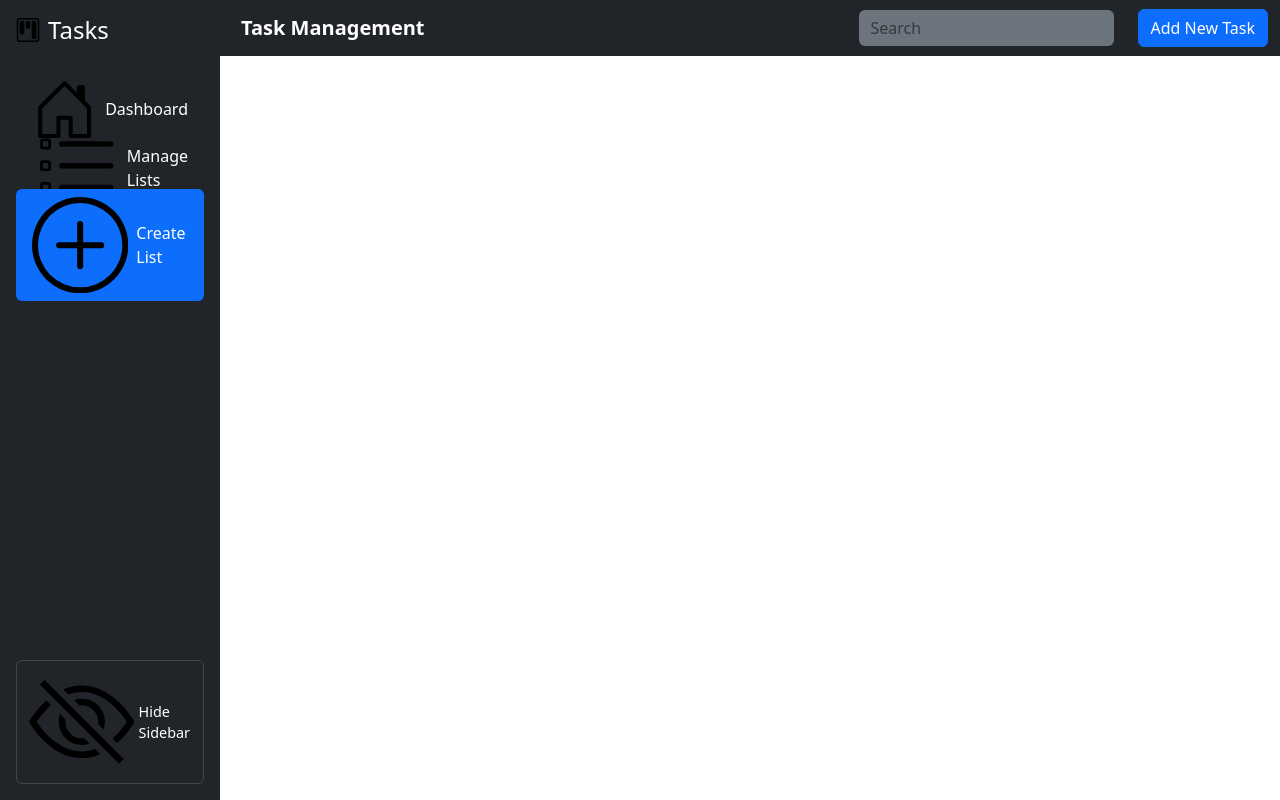
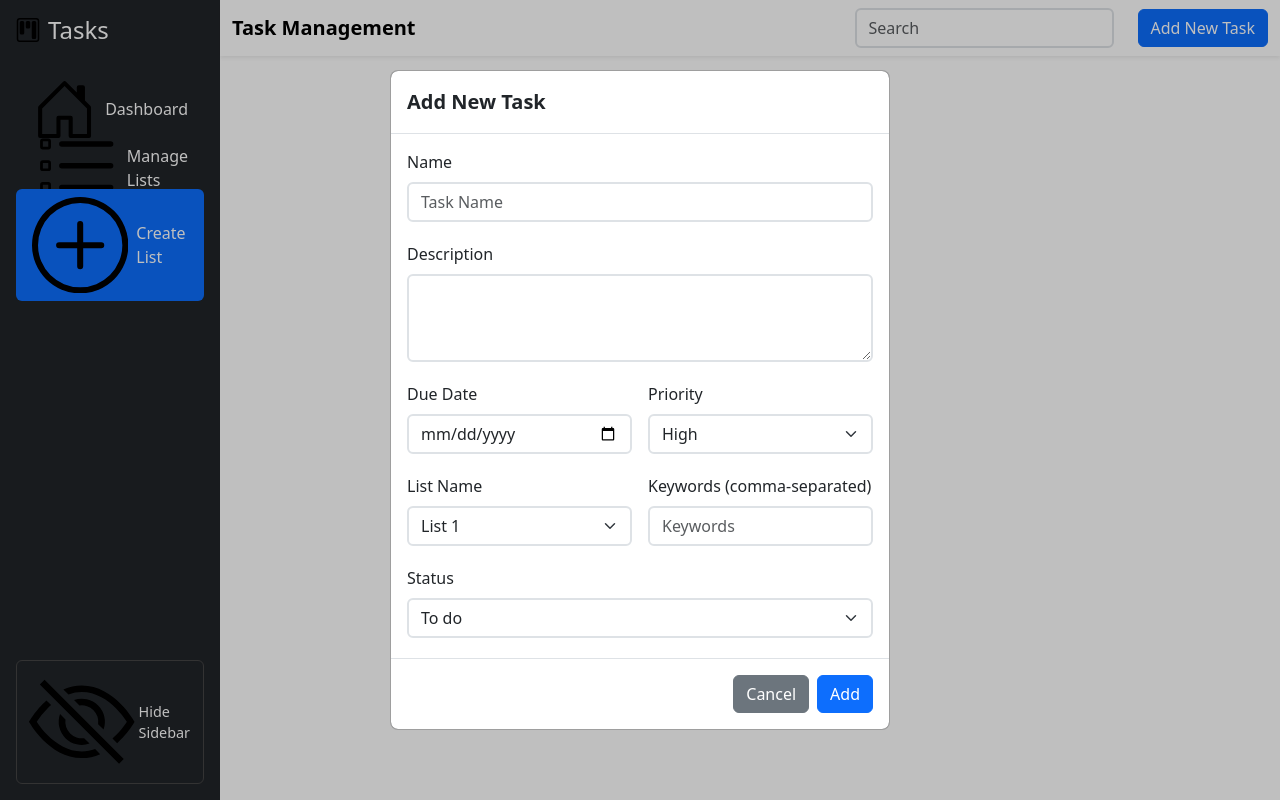
Before and after one commit to zeyadwaled25/Task-Management-System, a React (Vite) app: page /create in a window 1280 px wide. Built offline with nearby package versions, Linux system fonts and the light colour scheme.

Commit message:
the new navbar, the new Form of the added task

```diff
--- a/package.json
+++ b/package.json
@@ -11,6 +11,7 @@
   },
   "dependencies": {
     "bootstrap": "^5.3.5",
+    "framer-motion": "^12.6.5",
     "lucide-react": "^0.487.0",
     "react": "^19.0.0",
     "react-bootstrap-icons": "^1.11.5",
--- a/src/App.css
+++ b/src/App.css
@@ -1,3 +1,26 @@
-.navbar-brand {
-    padding-left: 9px;
-}
+.modal-backdrop {
+    position: fixed;
+    top: 0;
+    left: 0;
+    width: 100%;
+    height: 100%;
+    background-color: rgba(0, 0, 0, 0.5);
+    z-index: 1040;
+  }
+
+  .modal {
+    z-index: 1050;
+    position: fixed;
+    top: 0;
+    left: 0;
+    width: 100%;
+    height: 100%;
+    display: flex;
+    align-items: center;
+    justify-content: center;
+  }
+
+  .modal-dialog {
+    max-width: 500px;
+    width: 100%;
+  }
--- a/src/App.jsx
+++ b/src/App.jsx
@@ -3,10 +3,9 @@ import { Routes, Route, useNavigate } from "react-router-dom";
 import Navbar from "./components/Navbar/navBar";
 import Sidebar from "./components/Sidebar/Sidebar";
 import Table from "./components/Table/Table";
-import AddTaskModal from "./components/Navbar/addTaskModal"; // لصفحة Create
+import AddTaskModal from "./components/Navbar/addTaskModal";
 import "./App.css";
 
-// صفحات إضافية
 const ManageTasks = () => (
   <div className="p-4">
     <h2>Manage Tasks</h2>
@@ -70,27 +69,38 @@ const App = () => {
     setSelectedList(updatedLists.find((list) => list.id === selectedList.id));
     setShowModal(false);
     navigate("/");
-    // يرجع للداشبورد بعد إضافة
   };
 
   return (
     <div className="app">
       <div className="d-flex">
-        <Sidebar isSidebarOpen={isSidebarOpen} toggleSidebar={toggleSidebar} />
+        <div className={`d-none d-lg-block ${isSidebarOpen ? "" : "d-none"}`}>
+          <Sidebar
+            isSidebarOpen={isSidebarOpen}
+            toggleSidebar={toggleSidebar}
+          />
+        </div>
         <div className="flex-grow-1">
           <Navbar
             setSearchQuery={setSearchQuery}
-            handleAddTask={() => setShowModal(true)} // هيفتح المودال
+            handleAddTask={handleAddTask}
+            showModal={showModal}
+            setShowModal={setShowModal}
           />
 
           <Routes>
-            <Route path="/" element={<Table tasks={selectedList.tasks} />} />
+            <Route
+              path="/"
+              element={
+                <Table searchQuery={searchQuery} tasks={selectedList.tasks} />
+              }
+            />
             <Route path="/manage" element={<ManageTasks />} />
             <Route
               path="/create"
               element={
                 <AddTaskModal
-                  show={false}
+                  show={true}
                   onClose={() => {
                     setShowModal(false);
                     navigate("/");
@@ -101,6 +111,13 @@ const App = () => {
             />
           </Routes>
         </div>
+        <button
+          className="btn btn-primary d-lg-none position-fixed"
+          style={{ bottom: "20px", left: "20px", zIndex: 1000 }}
+          onClick={toggleSidebar}
+        >
+          {isSidebarOpen ? "Hide Sidebar" : "Show Sidebar"}
+        </button>
       </div>
     </div>
   );
--- a/src/components/Navbar/addTaskModal.jsx
+++ b/src/components/Navbar/addTaskModal.jsx
@@ -1,4 +1,5 @@
 import React, { useState } from "react";
+import { motion, AnimatePresence } from "framer-motion";
 
 const AddTaskModal = ({ show, onClose, onAddTask }) => {
   const [name, setName] = useState("");
@@ -7,6 +8,7 @@ const AddTaskModal = ({ show, onClose, onAddTask }) => {
   const [priority, setPriority] = useState("High");
   const [date, setDate] = useState("");
   const [keywords, setKeywords] = useState("");
+  const [listName, setListName] = useState("");
 
   const handleSubmit = () => {
     const newTask = {
@@ -16,63 +18,114 @@ const AddTaskModal = ({ show, onClose, onAddTask }) => {
       priority,
       date,
       keywords: keywords.split(",").map((k) => k.trim()),
+      listName,
       status: "todo",
     };
     onAddTask(newTask);
     onClose();
   };
-  if (!show) return null;
+
+  const backdropVariants = {
+    hidden: { opacity: 0 },
+    visible: { opacity: 0.5, transition: { duration: 0.3 } },
+    exit: { opacity: 0, transition: { duration: 0.3 } },
+  };
+
+  const modalVariants = {
+    hidden: { opacity: 0, y: "-50vh" },
+    visible: { opacity: 1, y: "0", transition: { duration: 0.3 } },
+    exit: { opacity: 0, y: "-50vh", transition: { duration: 0.3 } },
+  };
 
   return (
-    <div
-      className="modal fade-in d-block "
-      id="exampleModalToggle"
-      aria-hidden="true"
+    <AnimatePresence>
+      {show && (
+        <React.Fragment key="modal">
+          <motion.div
+            className="modal-backdrop"
+            variants={backdropVariants}
+            initial="hidden"
+            animate="visible"
+            exit="exit"
+            onClick={onClose}
+          />
+
+          <motion.div
+            className="modal d-block"
             tabIndex="-1"
+            variants={modalVariants}
+            initial="hidden"
+            animate="visible"
+            exit="exit"
           >
             <div className="modal-dialog modal-dialog-centered">
               <div className="modal-content bg-dark text-white">
-          <div className="modal-header">
-            <h5 className="modal-title">Add New Task</h5>
+                <div className="modal-header bg-white text-dark">
+                  <h5 className="modal-title fw-bold">Add New Task</h5>
                   <button
                     type="button"
                     className="btn-close btn-close-white"
                     onClick={onClose}
                   ></button>
                 </div>
-          <div className="modal-body">
-            <form>
-              <div className="mb-3">
-                <label htmlFor="taskName" className="form-label">
+                <div className="modal-body bg-white text-dark">
+                  <form className="row g-3">
+                    <div className="col-md-12 mb-1">
+                      <label
+                        htmlFor="taskName"
+                        className="form-label fw-medium"
+                      >
                         Name
                       </label>
                       <input
                         type="text"
-                  className="form-control bg-secondary text-white border-0"
+                        className="form-control bg-white text-dark border-2"
                         id="taskName"
                         placeholder="Task Name"
                         value={name}
                         onChange={(e) => setName(e.target.value)}
                       />
                     </div>
-              <div className="mb-3">
-                <label htmlFor="taskDescription" className="form-label">
+                    <div className="mb-1 col-md-12">
+                      <label
+                        htmlFor="taskDescription"
+                        className="form-label fw-medium"
+                      >
                         Description
                       </label>
                       <textarea
-                  className="form-control bg-secondary text-white border-0"
+                        type="text"
+                        className="form-control bg-white text-dark border-2"
                         id="taskDescription"
                         rows="3"
                         value={description}
                         onChange={(e) => setDescription(e.target.value)}
                       ></textarea>
                     </div>
-              <div className="mb-3">
-                <label htmlFor="taskPriority" className="form-label">
+                    <div className="mb-1 col-md-6">
+                      <label
+                        htmlFor="taskDate"
+                        className="form-label fw-medium"
+                      >
+                        Due Date
+                      </label>
+                      <input
+                        type="date"
+                        className="form-control bg-white text-dark border-2"
+                        id="taskDate"
+                        value={date}
+                        onChange={(e) => setDate(e.target.value)}
+                      />
+                    </div>
+                    <div className="mb-1 col-md-6">
+                      <label
+                        htmlFor="taskPriority"
+                        className="form-label fw-medium"
+                      >
                         Priority
                       </label>
                       <select
-                  className="form-select bg-secondary text-white border-0"
+                        className="form-select bg-white text-dark border-2"
                         id="taskPriority"
                         value={priority}
                         onChange={(e) => setPriority(e.target.value)}
@@ -82,37 +135,52 @@ const AddTaskModal = ({ show, onClose, onAddTask }) => {
                         <option value="Low">Low</option>
                       </select>
                     </div>
-              <div className="mb-3">
-                <label htmlFor="taskDate" className="form-label">
-                  Date
+                    <div className="mb-1 col-md-6">
+                      <label
+                        htmlFor="listName"
+                        className="form-label fw-medium"
+                      >
+                        List Name
                       </label>
-                <input
-                  type="date"
-                  className="form-control bg-secondary text-white border-0"
-                  id="taskDate"
-                  value={date}
-                  onChange={(e) => setDate(e.target.value)}
-                />
+                      <select
+                        className="form-select bg-white text-dark border-2"
+                        id="listName"
+                        value={listName}
+                        onChange={(e) => setListName(e.target.value)}
+                      >
+                        <option value="List 1">List 1</option>
+                        <option value="List 2">List 2</option>
+                        <option value="List 3">List 3</option>
+                        <option value="List 4">List 4</option>
+                      </select>
                     </div>
-              <div className="mb-3">
-                <label htmlFor="taskKeywords" className="form-label">
+
+                    <div className="mb-1 col-md-6">
+                      <label
+                        htmlFor="taskKeywords"
+                        className="form-label fw-medium"
+                      >
                         Keywords (comma-separated)
                       </label>
                       <input
                         type="text"
-                  className="form-control bg-secondary text-white border-0"
+                        className="form-control bg-white text-dark border-2"
                         id="taskKeywords"
                         placeholder="Keywords"
                         value={keywords}
                         onChange={(e) => setKeywords(e.target.value)}
                       />
                     </div>
-              <div className="mb-3">
-                <label htmlFor="taskStatus" className="form-label">
+
+                    <div className="mb-1">
+                      <label
+                        htmlFor="taskStatus"
+                        className="form-label fw-medium"
+                      >
                         Status
                       </label>
                       <select
-                  className="form-select bg-secondary text-white border-0"
+                        className="form-select bg-white text-dark border-2"
                         id="taskStatus"
                         value={status}
                         onChange={(e) => setStatus(e.target.value)}
@@ -124,7 +192,7 @@ const AddTaskModal = ({ show, onClose, onAddTask }) => {
                     </div>
                   </form>
                 </div>
-          <div className="modal-footer">
+                <div className="modal-footer bg-white text-dark">
                   <button
                     type="button"
                     className="btn btn-secondary"
@@ -142,7 +210,10 @@ const AddTaskModal = ({ show, onClose, onAddTask }) => {
                 </div>
               </div>
             </div>
-    </div>
+          </motion.div>
+        </React.Fragment>
+      )}
+    </AnimatePresence>
   );
 };
 
--- a/src/components/Navbar/navBar.jsx
+++ b/src/components/Navbar/navBar.jsx
@@ -1,23 +1,17 @@
-import React, { useState } from "react";
+import React from "react";
 import "bootstrap/dist/css/bootstrap.min.css";
 import "bootstrap/dist/js/bootstrap.bundle.min.js";
-//logo from the internet availble to change
-//search bar component
 import SearchBar from "./searchBar";
-//importing the add task modal
 import AddTaskModal from "./addTaskModal";
 
-const Navbar = ({ setSearchQuery, handleAddTask }) => {
-  //state to show or hide the modal
-  const [showModal, setShowModal] = useState(false);
+const Navbar = ({ setSearchQuery, handleAddTask, showModal, setShowModal }) => {
   return (
-    <nav className="navbar navbar-expand-lg navbar-dark bg-dark">
+    <nav className="navbar navbar-expand-lg bg-white shadow-sm">
       <div className="container-fluid">
         <a className="navbar-brand fw-bold fs-5" href="#">
           Task Management
         </a>
 
-        {/* زر الـ Toggler للشاشات الصغيرة */}
         <button
           className="navbar-toggler"
           type="button"
@@ -30,15 +24,12 @@ const Navbar = ({ setSearchQuery, handleAddTask }) => {
           <span className="navbar-toggler-icon"></span>
         </button>
 
-        {/* المحتوى اللي هيتحكم فيه الـ Toggler */}
         <div className="collapse navbar-collapse" id="navbarContent">
           <div className="d-flex align-items-center ms-auto">
             <SearchBar setSearchQuery={setSearchQuery} />
             <button
               className="btn btn-primary ms-3"
               type="button"
-              data-bs-toggle="modal"
-              data-bs-target="#addTaskModal"
               onClick={() => setShowModal(true)}
             >
               Add New Task
@@ -49,9 +40,9 @@ const Navbar = ({ setSearchQuery, handleAddTask }) => {
 
       {showModal && (
         <AddTaskModal
-          show={showModal} // علشان يغير حالة modal
-          onClose={() => setShowModal(false)} //علشان يقفل المودال
-          onAddTask={handleAddTask} //علشان يضيف التاسك الجديد
+          show={showModal}
+          onClose={() => setShowModal(false)}
+          onAddTask={handleAddTask}
         />
       )}
     </nav>
--- a/src/components/Navbar/searchBar.jsx
+++ b/src/components/Navbar/searchBar.jsx
@@ -3,7 +3,7 @@ const SearchBar = ({ setSearchQuery }) => {
   return (
     <form className="d-flex" role="search">
       <input
-        className="form-control me-2 bg-secondary text-white border-0"
+        className="form-control me-2 bg-white text-dark border-2  "
         type="search"
         placeholder="Search"
         //علشان كل ما يكتب في الinput يروح للstate بتاع searchQuery
```
Also changed, not shown: src/components/Table/Table.jsx (line endings or trailing spaces), 1 other file (tests, documents, lock files or other folders). Lines whose indentation alone changed are shown as unchanged.
